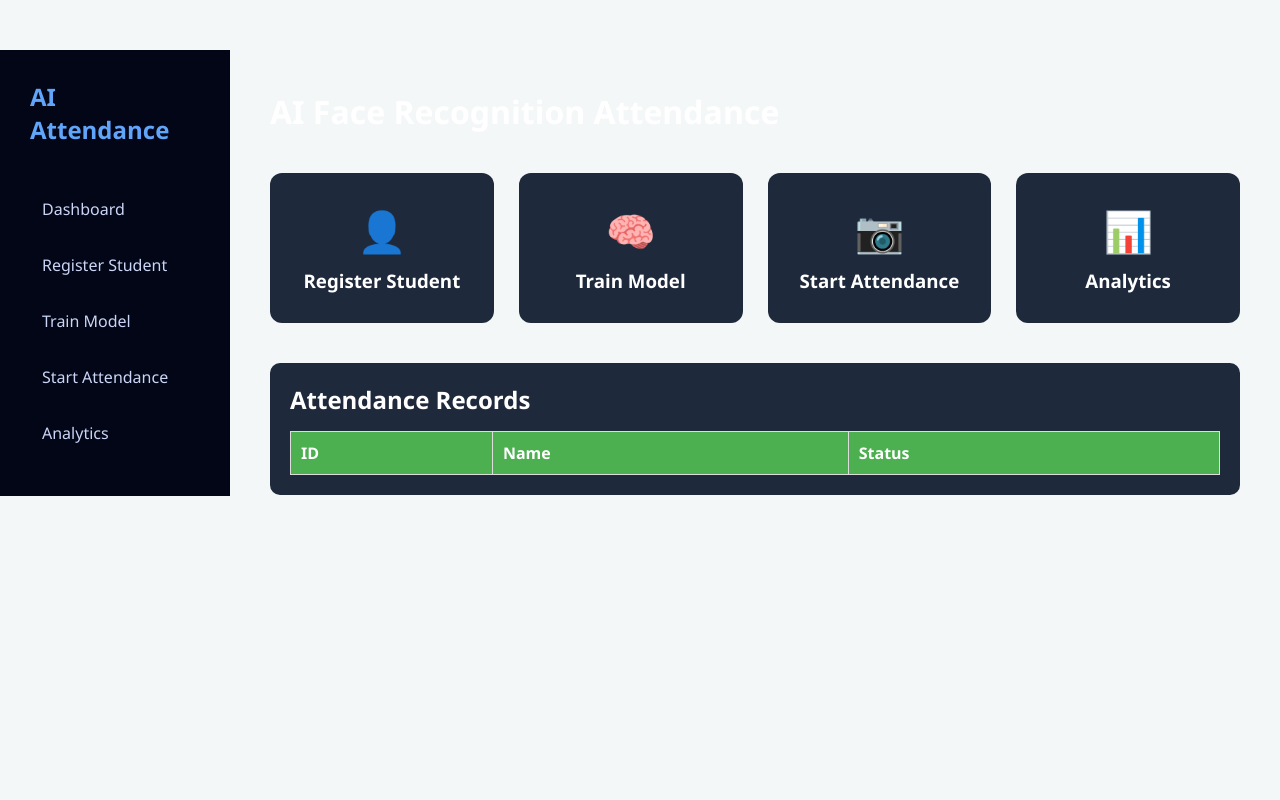
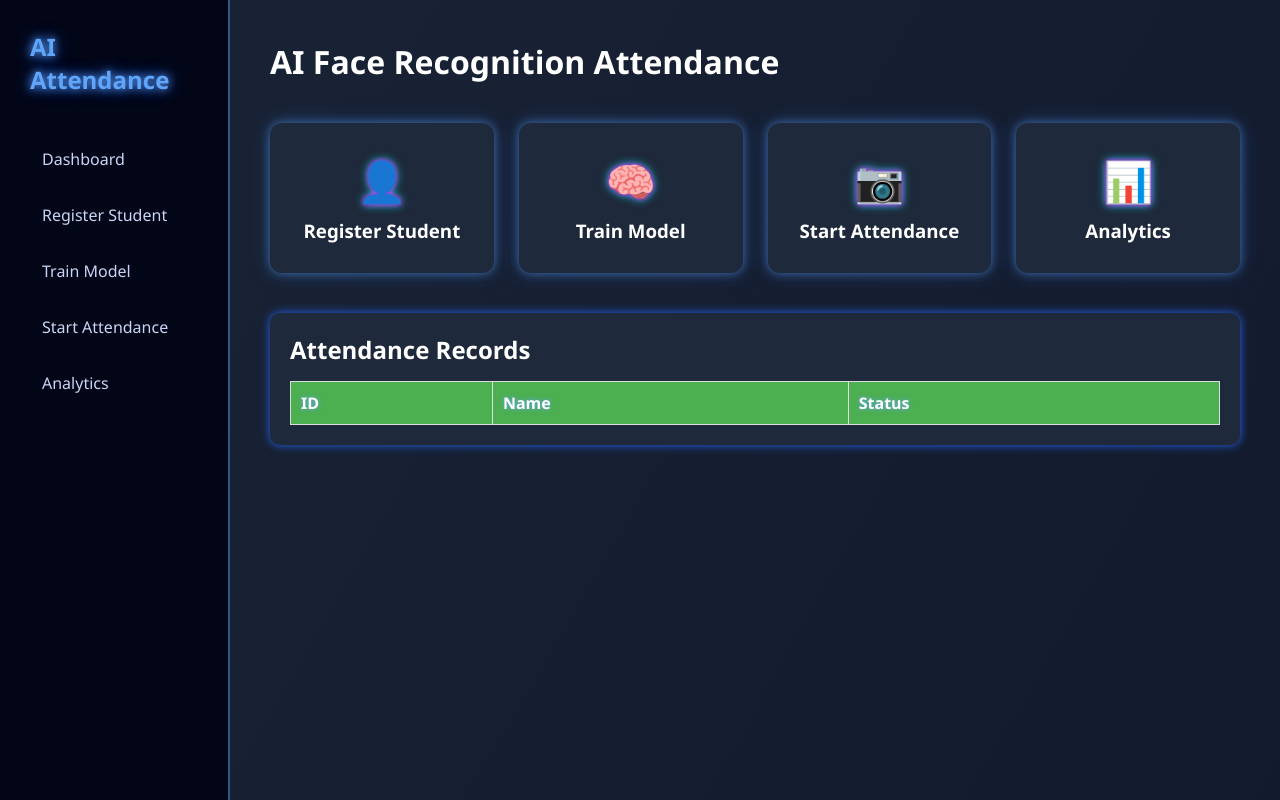
Before and after one commit to sahbimlesh007/AI_Face_Attendance_System, a Flask app: template templates/dashboard.html in a window 1280 px wide. Run offline with Flask 3, Linux system fonts and the light colour scheme; the template is opened without the code that fills it, so the values that code supplies are empty.

Commit message:
css changed

```diff
--- a/attendance/attendance.csv
+++ b/attendance/attendance.csv
@@ -6,3 +6,5 @@ ID,Name,Date,Time
 101,BIMLESH,2026-03-08,16:18:35
 101,BIMLESH,2026-03-08,16:30:45
 101,BIMLESH,2026-03-08,16:36:37
+101,BIMLESH,2026-03-08,16:42:16
+101,BIMLESH,2026-03-08,16:52:55
--- a/static/css/style.css
+++ b/static/css/style.css
@@ -10,21 +11,32 @@ background:#0f172a;
     color:white;
     display:flex;
     height:100vh;
+    background: linear-gradient(120deg, #0f172a, #1e293b, #0f172a);
+    background-size: 400% 400%;
+    animation: gradientBG 15s ease infinite;
+}
+
+/* ---------- RGB Gradient Animation ---------- */
+@keyframes gradientBG {
+    0%{background-position:0% 50%;}
+    50%{background-position:100% 50%;}
+    100%{background-position:0% 50%;}
 }
 
 /* SIDEBAR */
-
 .sidebar{
     width:230px;
     background:#020617;
     padding:30px;
     display:flex;
     flex-direction:column;
+    border-right: 2px solid rgba(96,165,250,0.5);
 }
 
 .sidebar h2{
     margin-bottom:40px;
     color:#60a5fa;
+    text-shadow: 0 0 8px #60a5fa, 0 0 16px #2563eb;
 }
 
 .sidebar a{
@@ -34,14 +46,29 @@ padding:12px;
     margin-bottom:10px;
     border-radius:8px;
     transition:0.3s;
+    position: relative;
+}
+
+.sidebar a::before{
+    content:"";
+    position:absolute;
+    left:0; top:0;
+    height:100%; width:0;
+    background: linear-gradient(90deg,#ff00ff,#00ffff,#ff00ff);
+    transition:0.3s;
+    border-radius:8px;
+    z-index:-1;
+}
+
+.sidebar a:hover::before{
+    width:100%;
 }
 
 .sidebar a:hover{
-background:#1e293b;
+    color:white;
 }
 
 /* MAIN AREA */
-
 .main{
     flex:1;
     padding:40px;
@@ -71,24 +96,27 @@ text-align:center;
     text-decoration:none;
     color:white;
     transition:0.3s;
+    box-shadow: 0 0 10px rgba(96,165,250,0.5), 0 0 20px rgba(59,130,246,0.3);
 }
 
 .card:hover{
     transform:translateY(-5px);
     background:#334155;
+    box-shadow: 0 0 20px #ff00ff, 0 0 40px #00ffff;
 }
 
 .icon{
     font-size:40px;
     margin-bottom:10px;
+    text-shadow: 0 0 5px #ff00ff, 0 0 10px #00ffff;
 }
 
 /* TABLE */
-
 .table-section{
     background:#1e293b;
     padding:20px;
     border-radius:10px;
+    box-shadow: 0 0 10px #2563eb;
 }
 
 .table-container{
@@ -104,6 +132,8 @@ margin-top:15px;
 th{
     background:#2563eb;
     padding:12px;
+    color:white;
+    text-shadow: 0 0 5px #60a5fa;
 }
 
 td{
@@ -149,34 +184,35 @@ padding:10px;
     margin:10px 0;
     border:none;
     border-radius:6px;
+    background:#0f172a;
+    color:white;
+    border:1px solid #334155;
+}
+
+.login-box input:focus{
+    border-color:#60a5fa;
+    box-shadow: 0 0 5px #60a5fa, 0 0 10px #2563eb;
 }
 
 .login-box button{
     padding:10px 20px;
-background:#2563eb;
+    background: linear-gradient(90deg,#ff00ff,#00ffff);
     color:white;
     border:none;
     border-radius:6px;
+    box-shadow: 0 0 10px #ff00ff, 0 0 20px #00ffff;
 }
 
-/* ---------- Page Layout ---------- */
-body {
-    font-family: 'Segoe UI', Tahoma, Geneva, Verdana, sans-serif;
-    background: #f4f7f8;
-    display: flex;
-    justify-content: center;
-    align-items: flex-start;
-    min-height: 100vh;
-    margin: 0;
-    padding: 50px 0;
+.login-box button:hover{
+    transform: scale(1.05);
 }
 
-/* ---------- Form / Box Container ---------- */
+/* FORM BOX / ABSENT BOX */
 .form-box, .absent-box {
-    background: #ffffff;
+    background: #1e293b;
     padding: 40px 30px;
     border-radius: 12px;
-    box-shadow: 0 6px 18px rgba(0,0,0,0.1);
+    box-shadow: 0 0 10px #60a5fa, 0 0 20px #2563eb;
     width: 400px;
     max-width: 90%;
     text-align: center;
```
Also changed, not shown: other parts of static/css/style.css (+25 -19 lines). Lines whose indentation alone changed are shown as unchanged.
